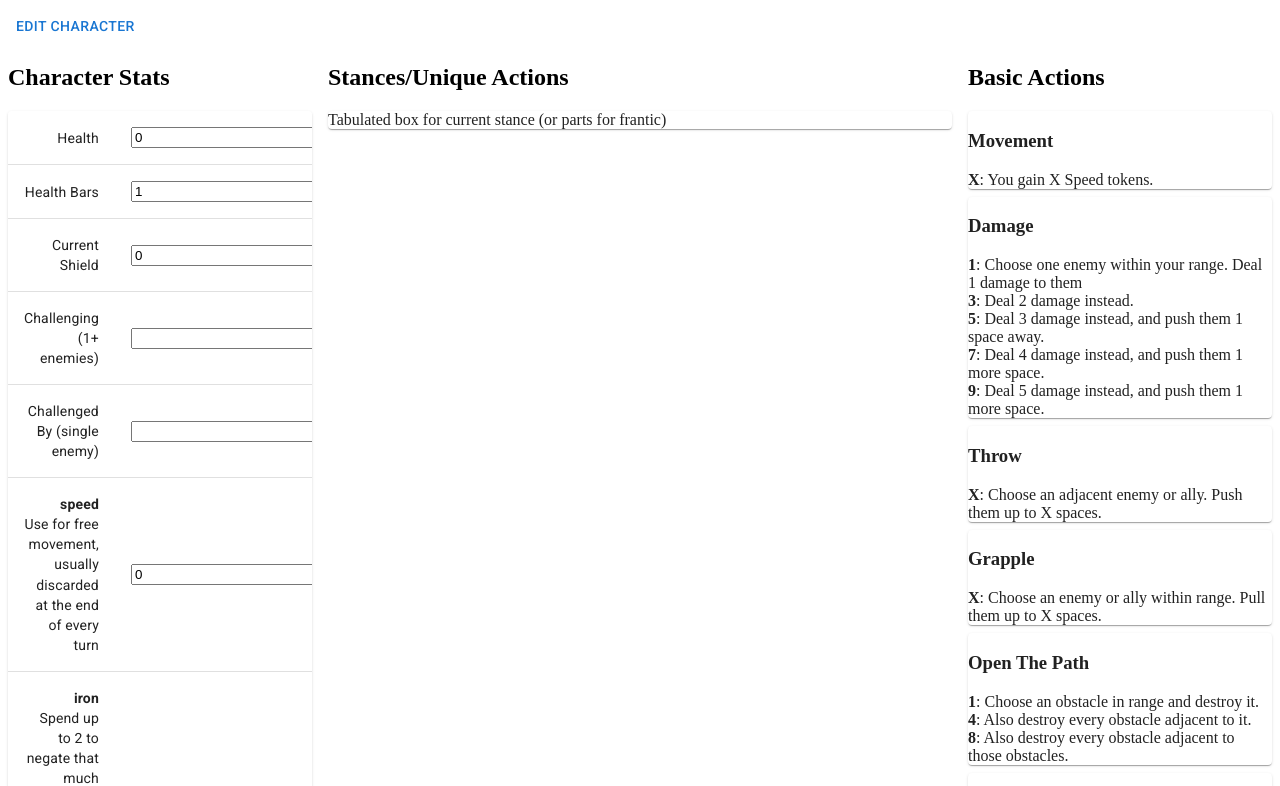
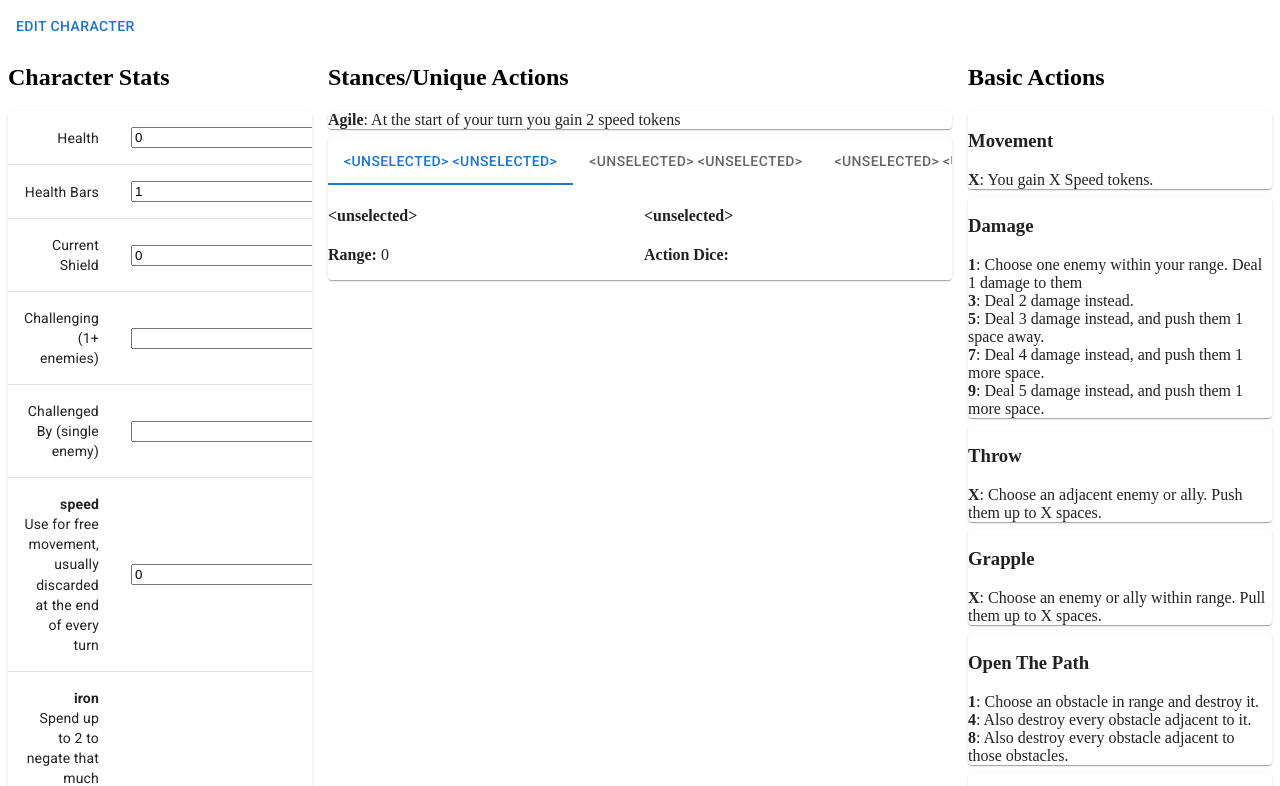
Before and after one commit to Nubuscu/panic-pwa, a React (Vite) app: page / in a window 1280 px wide. Shown: the top 786 px of the page. Built offline with nearby package versions, Linux system fonts and the light colour scheme.

Commit message:
Fill in CurrentHero component
now fully displays hero info, albeit not pretty. Probably needs a UI
pass

```diff
--- a/src/App.tsx
+++ b/src/App.tsx
@@ -12,7 +12,6 @@ const App = () => {
   return (
     <Mui.Container maxWidth={"xl"} disableGutters={true}>
       <ConfigModal />
-      {/* TODO header for passives from archetype abilities */}
       <Mui.Grid
         container
         direction="row"
--- a/src/app/components/Action.tsx
+++ b/src/app/components/Action.tsx
@@ -9,10 +9,13 @@ export const ActionDisplay = ({ action }: ActionProps) => {
     // TODO prettier formatting
     let out = ""
     if (level.diceCost) {
-      out = out.concat(`${level.diceCost}`)
+      out = out.concat(`${level.diceCost.join(" and ")}`)
     }
     if (level.tokenCost) {
-      out = out.concat(`${level.tokenCost}`)
+      const costs = level.tokenCost
+        ?.map(cost => `${cost.number} ${cost.tokenType} token`)
+        .join(" or ")
+      out = out.concat(costs)
     }
     if (level.otherCost) {
       out = out.concat(`${level.otherCost}`)
--- a/src/app/components/CurrentHero.tsx
+++ b/src/app/components/CurrentHero.tsx
@@ -1,14 +1,166 @@
 import * as Mui from "@mui/material"
+import { useAppSelector } from "../hooks"
+import { Archetype, Form, Hero, HeroType, Stance, Style } from "../types"
+import { ReactNode, SyntheticEvent, useState } from "react"
+import { ActionDisplay } from "./Action"
+import { basicActions, defaultArchetype } from "../textContent"
 
+interface TabPanelProps {
+  children?: ReactNode
+  index: number
+  selectedTab: number
+}
+
+const TabPanel = ({ children, index, selectedTab }: TabPanelProps) => {
+  return (
+    <div role="tabpanel" hidden={selectedTab !== index}>
+      {children}
+    </div>
+  )
+}
+
+const StyleContainer = ({ style, width }: { style: Style; width: number }) => (
+  <Mui.Grid item xs={width} className="styleContainer">
+    <h4>{style.name}</h4>
+    <p>{style.ability.description}</p>
+    <p>
+      <strong>Range: </strong>
+      {style.minRange === style.maxRange
+        ? style.minRange
+        : `${style.minRange} - ${style.maxRange}`}
+    </p>
+  </Mui.Grid>
+)
+
+const FormContainer = ({ form, width }: { form: Form; width: number }) => (
+  <Mui.Grid item xs={width} className="formContainer">
+    <h4>{form.name}</h4>
+    <p>{form.ability.description}</p>
+    <p>
+      <strong>Action Dice: </strong>
+      {form.actionDice.join(", ")}
+    </p>
+  </Mui.Grid>
+)
+const StancesTabs = ({ hero }: { hero: Hero }) => {
+  const [selectedTab, setSelectedTab] = useState(0)
+  const handleChangeTab = (event: SyntheticEvent, newValue: number) => {
+    setSelectedTab(newValue)
+  }
+  const stances = [
+    {
+      style: hero.style1,
+      form: hero.form1,
+      name: `${hero.style1.name} ${hero.form1.name}`,
+    },
+    {
+      style: hero.style2,
+      form: hero.form2,
+      name: `${hero.style2.name} ${hero.form2.name}`,
+    },
+    {
+      style: hero.style3,
+      form: hero.form3,
+      name: `${hero.style3.name} ${hero.form3.name}`,
+    },
+  ]
+  return (
+    <Mui.Card>
+      <Mui.Tabs value={selectedTab} onChange={handleChangeTab}>
+        {stances.map(s => (
+          <Mui.Tab label={s.name} />
+        ))}
+      </Mui.Tabs>
+      {stances.map((s, i) => (
+        <TabPanel index={i} selectedTab={selectedTab}>
+          <Mui.Grid container spacing={1}>
+            <StyleContainer style={s.style} width={6} />
+            <FormContainer form={s.form} width={6} />
+          </Mui.Grid>
+          <Mui.Stack>
+            {[...s.form.actions, ...s.style.actions].map(action => (
+              <ActionDisplay action={action} />
+            ))}
+          </Mui.Stack>
+        </TabPanel>
+      ))}
+    </Mui.Card>
+  )
+}
+
+const FranticTabs = ({ hero }: { hero: Hero }) => {
+  const [selectedFormTab, setSelectedFormTab] = useState(0)
+  const handleChangeFormTab = (event: SyntheticEvent, newValue: number) => {
+    setSelectedFormTab(newValue)
+  }
+  const [selectedStyleTab, setSelectedStyleTab] = useState(0)
+  const handleChangeStyleTab = (event: SyntheticEvent, newValue: number) => {
+    setSelectedStyleTab(newValue)
+  }
+
+  const activeForms = [hero.form1, hero.form2, hero.form3]
+  const activeStyles = [hero.style1, hero.style2, hero.style3]
+
+  return (
+    <Mui.Card>
+      <Mui.Tabs value={selectedFormTab} onChange={handleChangeFormTab}>
+        {activeForms.map(form => (
+          <Mui.Tab label={form.name} />
+        ))}
+      </Mui.Tabs>
+      {activeForms.map((form, i) => (
+        <TabPanel index={i} selectedTab={selectedFormTab}>
+          <FormContainer form={form} width={12} />
+        </TabPanel>
+      ))}
+      <Mui.Tabs value={selectedStyleTab} onChange={handleChangeStyleTab}>
+        {activeStyles.map(style => (
+          <Mui.Tab label={style.name} />
+        ))}
+      </Mui.Tabs>
+      {activeStyles.map((style, i) => (
+        <TabPanel index={i} selectedTab={selectedStyleTab}>
+          <StyleContainer style={style} width={12} />
+        </TabPanel>
+      ))}
+    </Mui.Card>
+  )
+}
 export const CurrentHero = () => {
-  // TODO tabulated section showing the special moves available from the current stance
-  // if it's a frantic hero, split the box in half and show styles/forms separately
+  const hero = useAppSelector(state => state.hero.hero)
+  const activeArchetypes = [
+    hero.archetype1,
+    hero.archetype2,
+    hero.archetype3,
+  ].filter(arch => arch !== defaultArchetype)
+  const descriptionForArch = (hero: Hero, arch: Archetype) => {
+    switch (hero.type) {
+      case HeroType.Focused:
+        return arch.focusedAbility.description
+      case HeroType.Fused:
+        return arch.fusedAbility.description
+      case HeroType.Frantic:
+        return arch.franticAbility.description
+    }
+  }
   return (
     <Mui.Grid item xs={6}>
       <h2>Stances/Unique Actions</h2>
-      <Mui.Card>
-        Tabulated box for current stance (or parts for frantic)
-      </Mui.Card>
+      <Mui.Stack spacing={1}>
+        <Mui.Card>
+          <strong>{hero.build.name}</strong>: {hero.build.description}
+        </Mui.Card>
+        {activeArchetypes.map(arch => (
+          <Mui.Card>
+            <strong>{arch.name}</strong>: {descriptionForArch(hero, arch)}
+          </Mui.Card>
+        ))}
+        {hero.type === HeroType.Frantic ? (
+          <FranticTabs hero={hero} />
+        ) : (
+          <StancesTabs hero={hero} />
+        )}
+      </Mui.Stack>
     </Mui.Grid>
   )
 }
--- /dev/null
+++ b/src/index.css
@@ -0,0 +1,3 @@
+html {
+    font-family: 'Roboto', 'Lucida Sans', 'Lucida Sans Regular', 'Lucida Grande', 'Lucida Sans Unicode', Geneva, Verdana, sans-serif;
+}
--- a/src/main.tsx
+++ b/src/main.tsx
@@ -3,10 +3,12 @@ import { createRoot } from "react-dom/client"
 import { Provider } from "react-redux"
 import App from "./App"
 import { store } from "./app/store"
+import "@fontsource/roboto/100.css"
 import "@fontsource/roboto/300.css"
 import "@fontsource/roboto/400.css"
 import "@fontsource/roboto/500.css"
 import "@fontsource/roboto/700.css"
+import "@fontsource/roboto/900.css"
 
 const container = document.getElementById("root")
 
```
